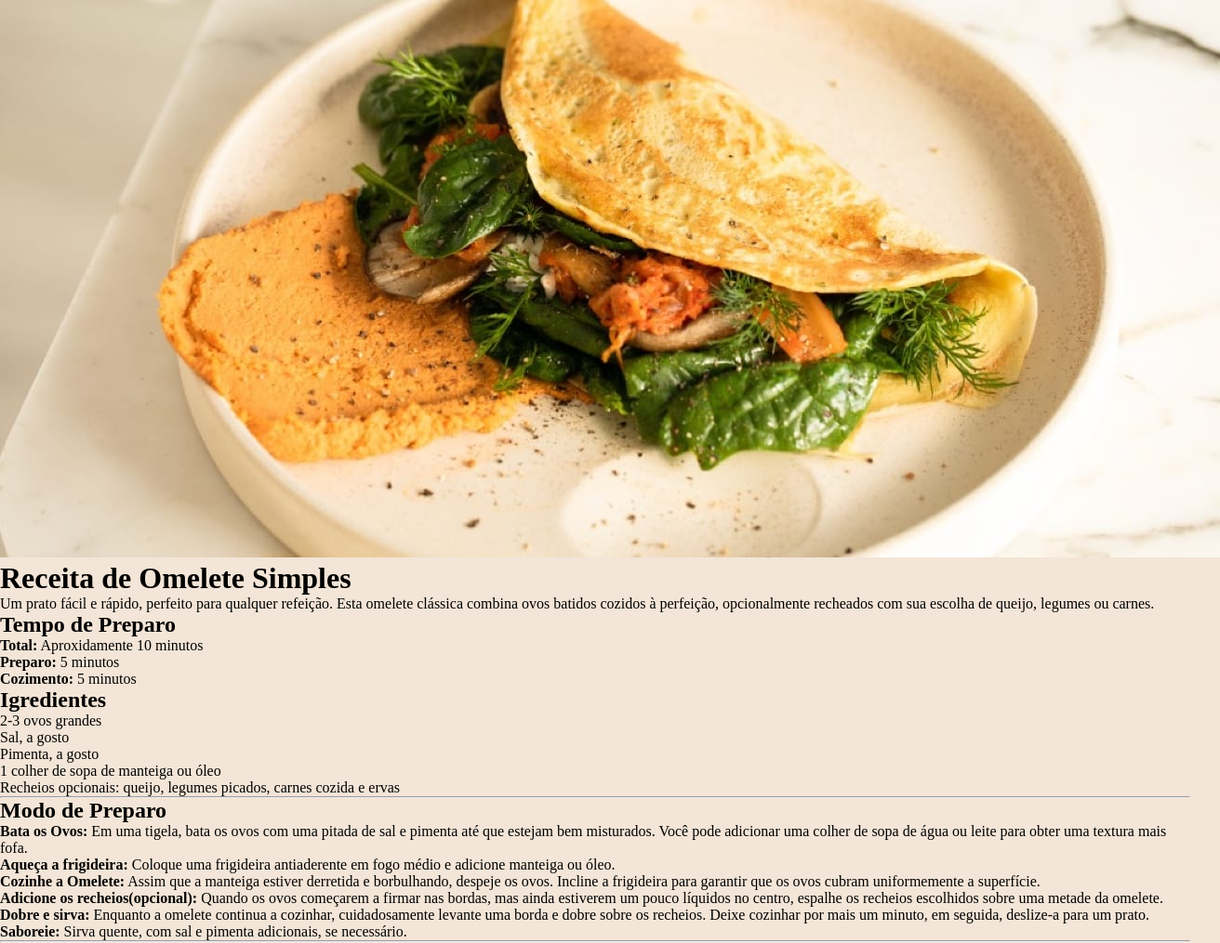
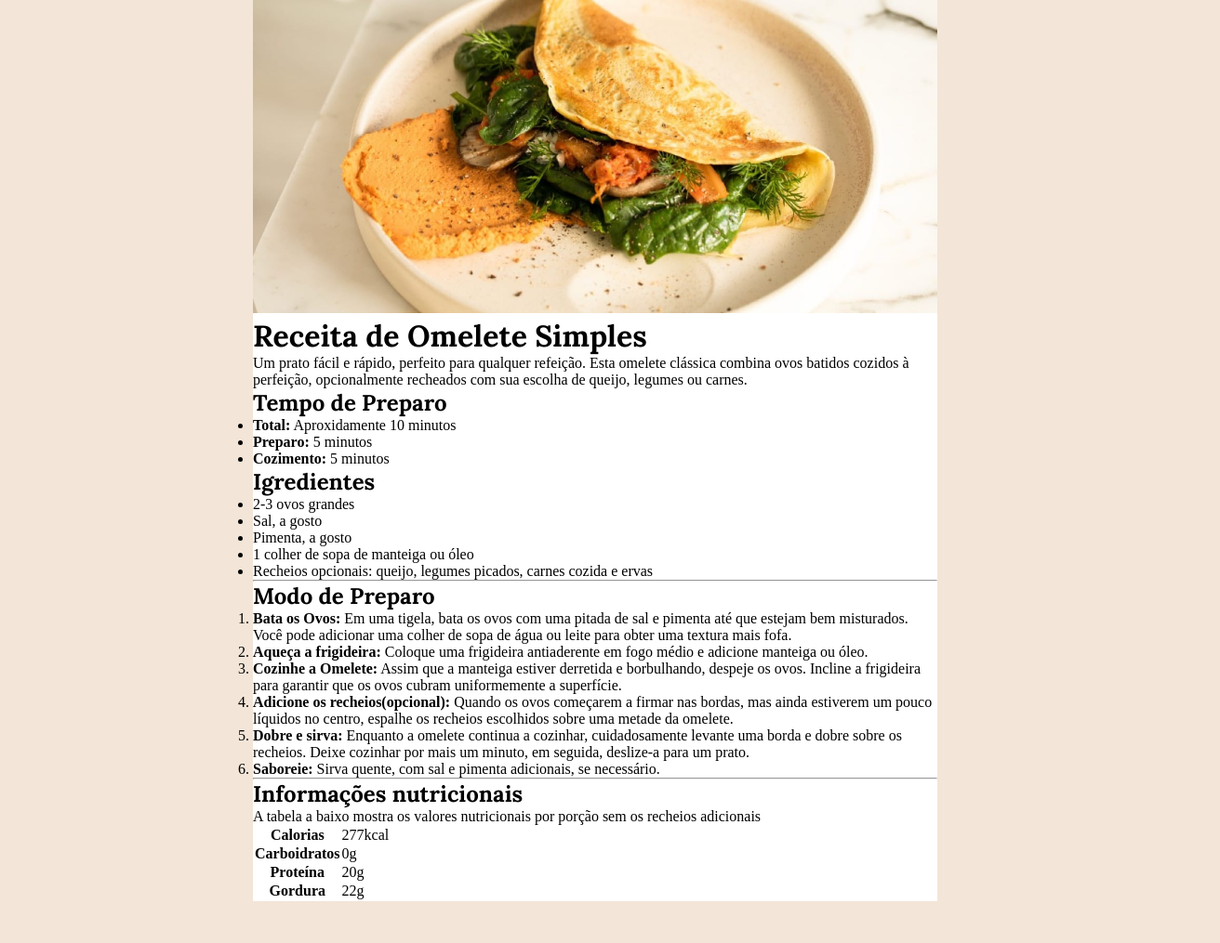
Before and after one commit to thomasdevsp/Projeto-Receitas, a plain HTML site: page src/index.html in a window 1280 px wide. Shown: the top 1015 px of the page at 93% size, 1312 px wide, since content can reach past the window. After the commit the page ends 970 px from the top, so only its background shows below. Drawn offline with Linux system fonts and the light colour scheme.

Commit message:
Second Css Commit

```diff
--- a/src/style.css
+++ b/src/style.css
@@ -7,3 +7,18 @@
 body {
   background-color: #f3e5d7;
 }
+
+body>div {
+  background-color: #fff;
+  max-width: 736px;
+  margin: auto;
+}
+
+div img {
+  width: 100%;
+}
+
+h1,
+h2 {
+  font-family: 'Lora', serif;
+}
```
